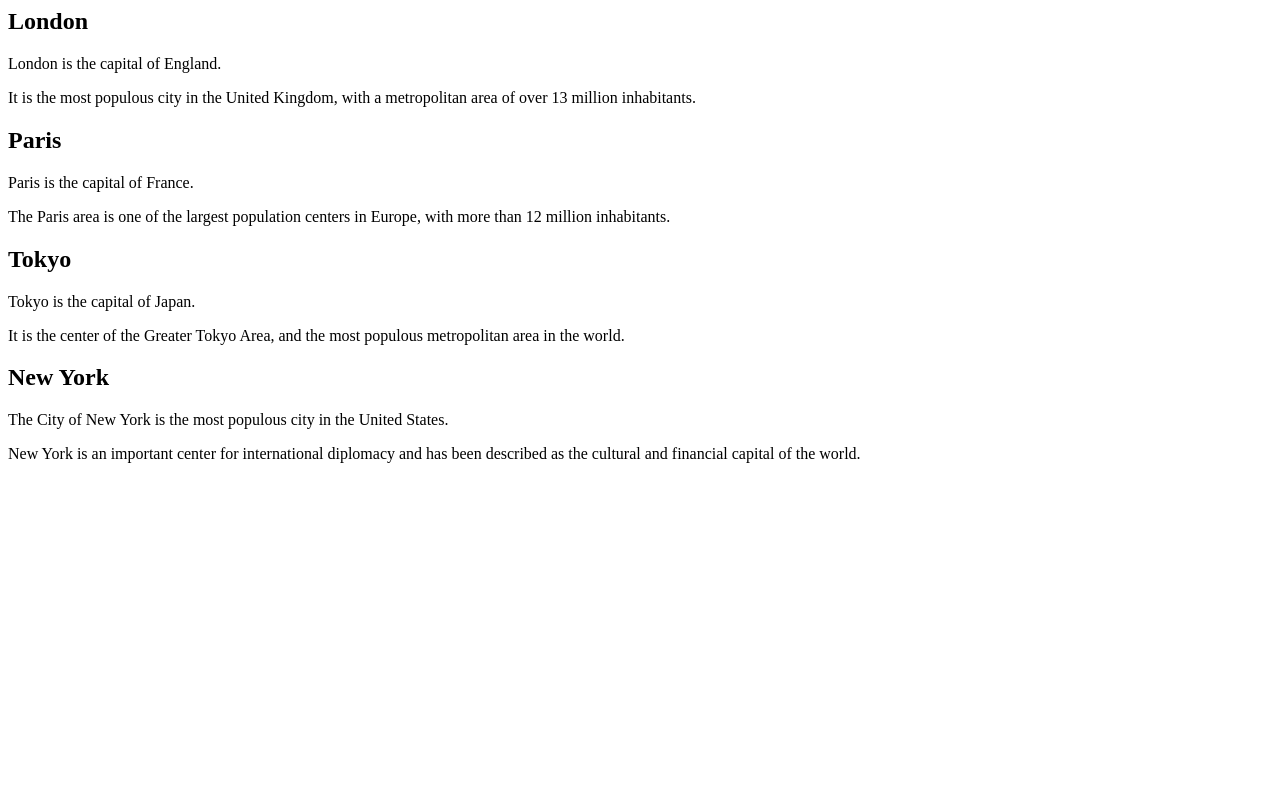
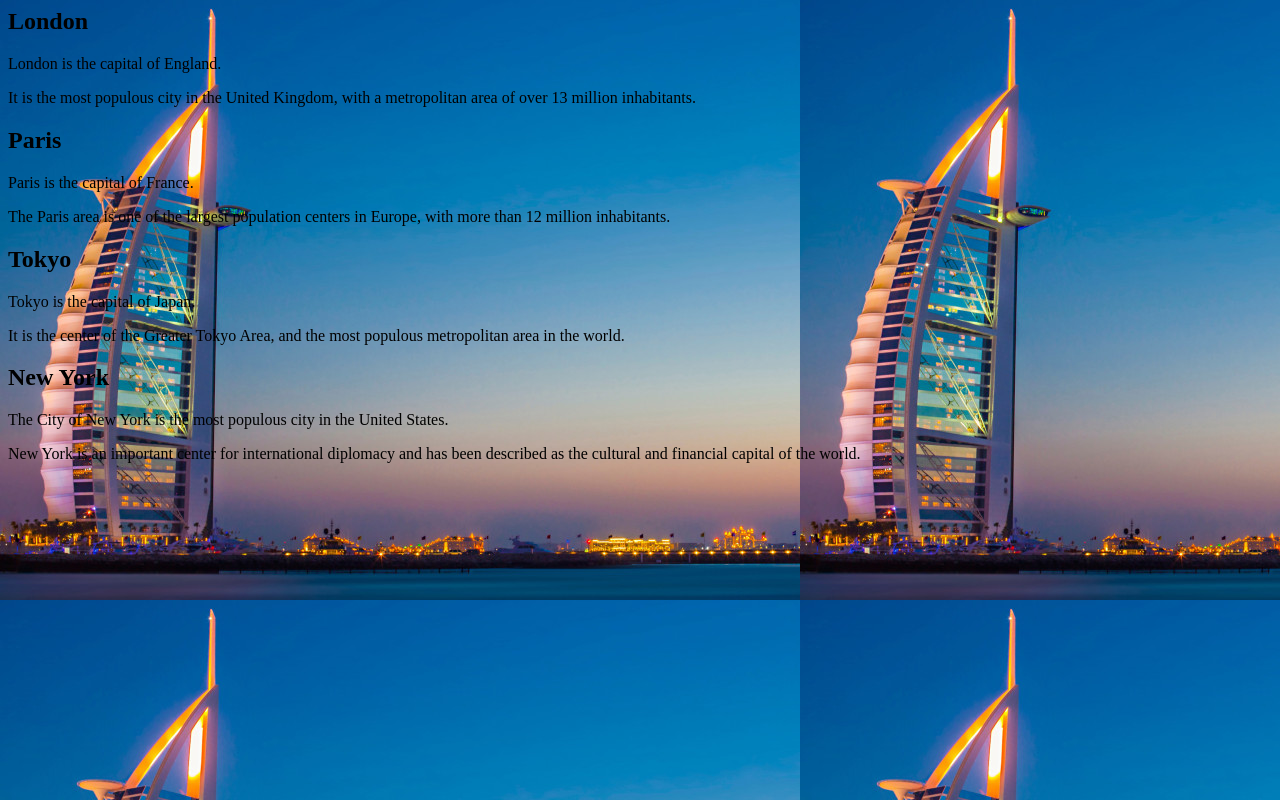
Before and after one commit to sherry4003/CS482, a plain HTML site: page index.html in a window 1280 px wide. Drawn offline with Linux system fonts and the light colour scheme.

Commit message:
Update index.html

```diff
--- a/index.html
+++ b/index.html
@@ -1,3 +1,13 @@
+
+<html>
+<head>
+<title>Welcome to Sherry's Website</title>
+<style >
+  body {
+         background-image: url("Dubai-Photos-Images-Travel-Tourist-Images-Pictures-800x600.jpg");
+}
+</style>
+</head>
 <div class="city">
   <h2>London</h2>
   <p>London is the capital of England.</p>
```
